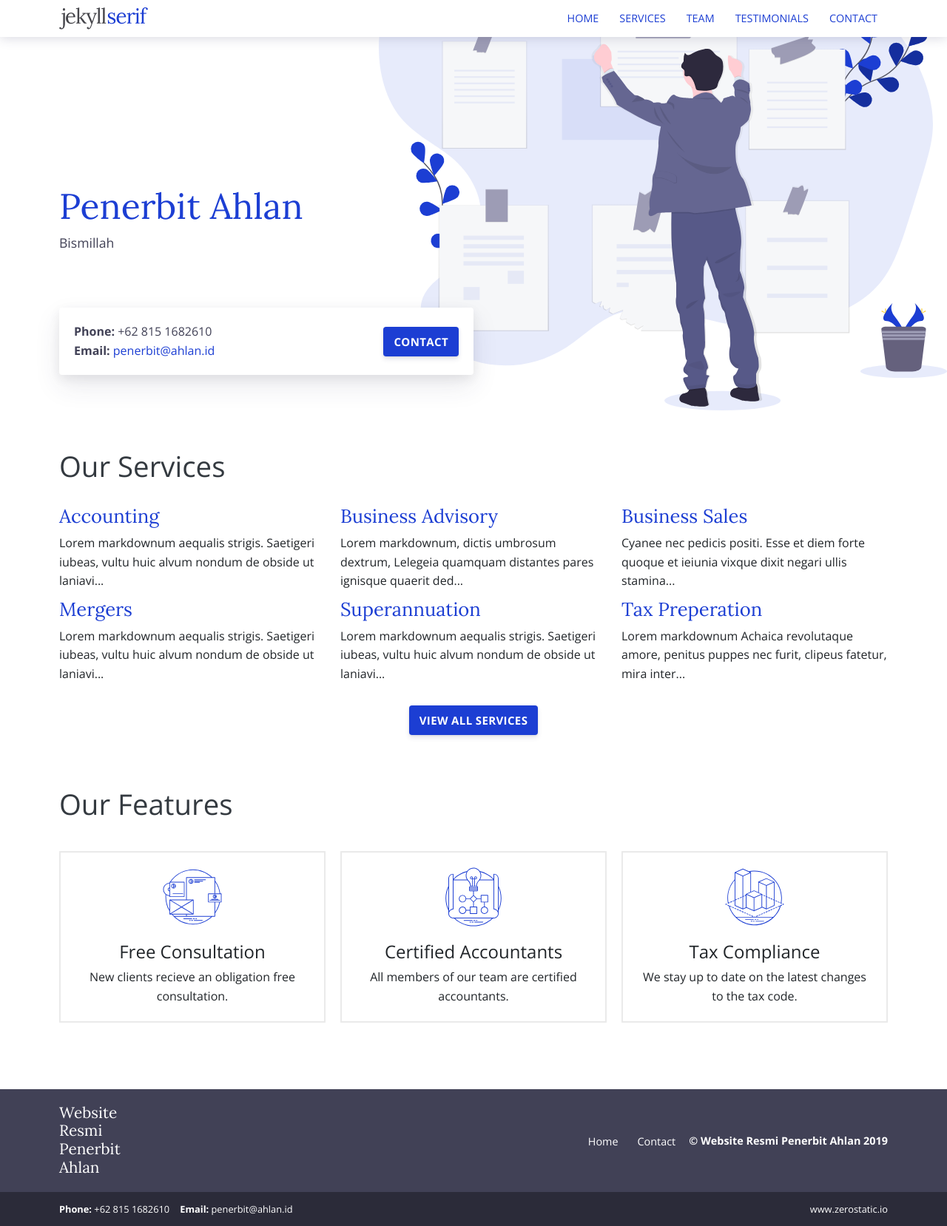
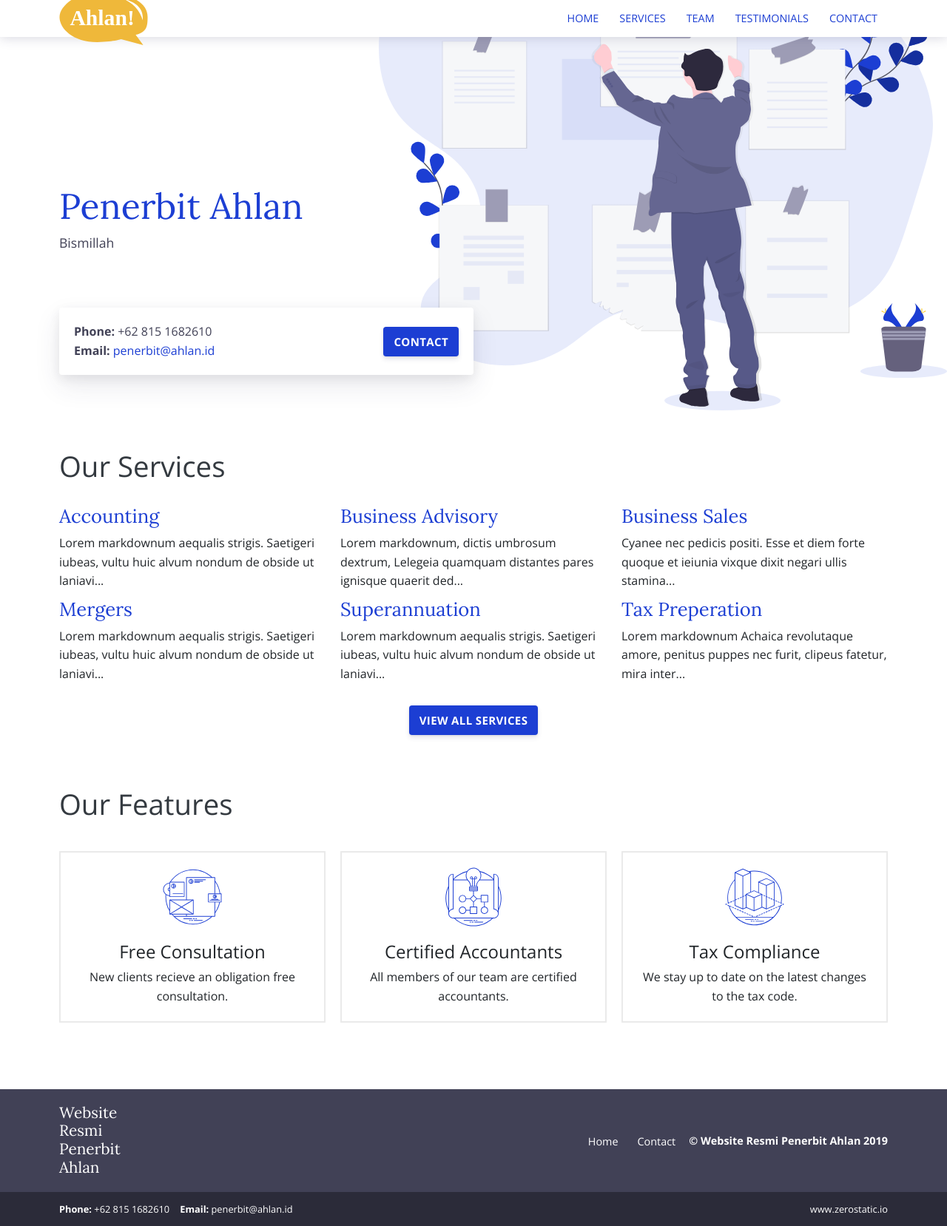
Before and after one commit to ahlanid/ahlanid.github.io, a Jekyll site: the page built from index.html, in a window 1280 px wide. Shown: the whole page at 74% size. Built offline with Jekyll 4.4.1, drawn with Linux system fonts in a browser that asks for light colours.

Commit message:
Update header.html

```diff
--- a/_includes/header.html
+++ b/_includes/header.html
@@ -1,10 +1,10 @@
 <div class='header {{include.headerClass}}'>
   <div class="container">
     <div class="logo">
-      <a href="{{site.baseurl}}/"><img alt="Figurit Homepage" src="{{site.baseurl}}/assets/images/logo.svg" /></a>
+      <a href="{{site.baseurl}}/"><img alt="Figurit Homepage" src="{{site.baseurl}}/assets/images/ahlan-logo.svg" /></a>
     </div>
     <div class="logo-mobile">
-      <a href="{{site.baseurl}}/"><img alt="Figurit Homepage" src="{{site.baseurl}}/assets/images/logo-mobile.svg" /></a>
+      <a href="{{site.baseurl}}/"><img alt="Figurit Homepage" src="{{site.baseurl}}/assets/images/ahlan-logo-mobile.svg" /></a>
     </div>
     {% include main-menu.html %}
     {% include hamburger.html %}
```
